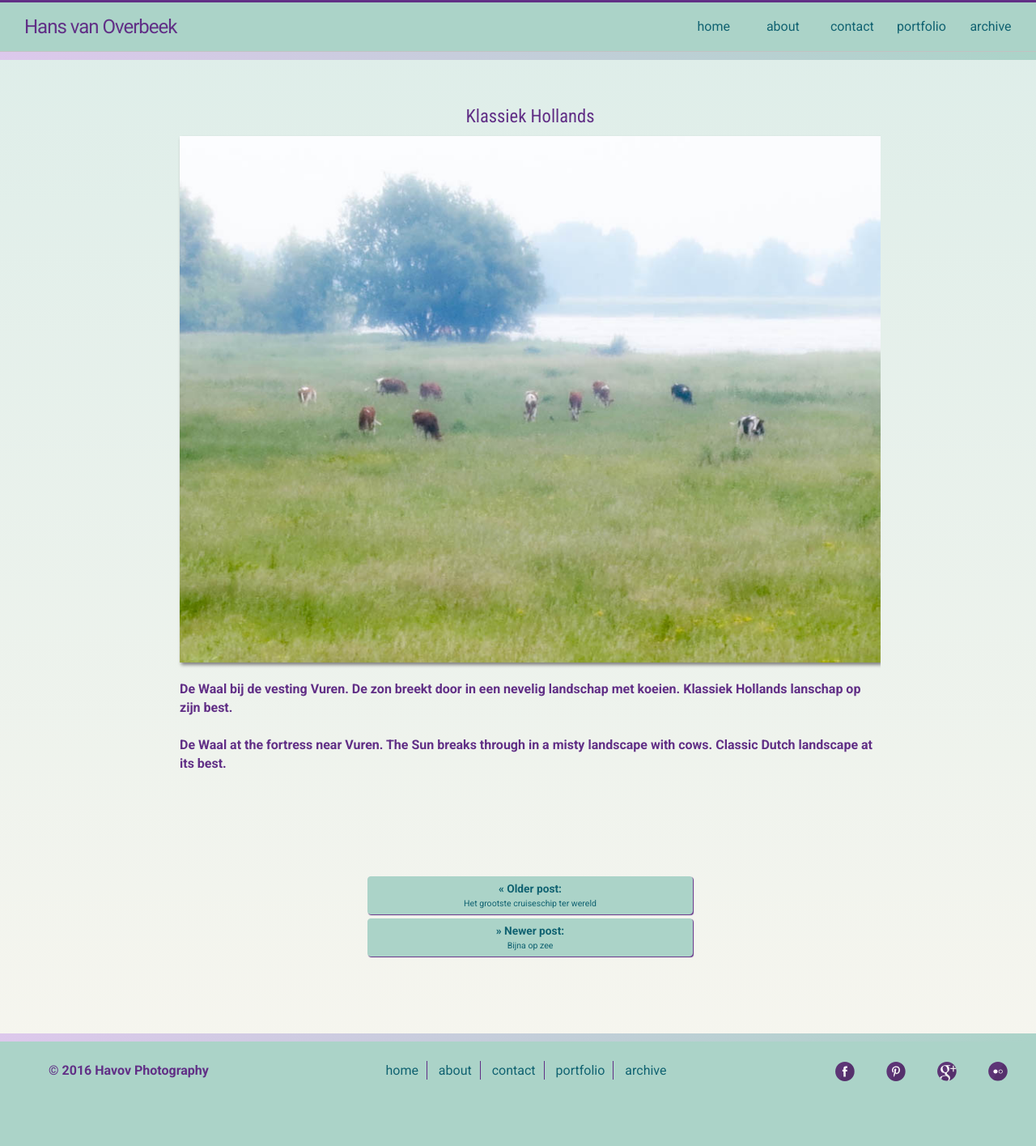
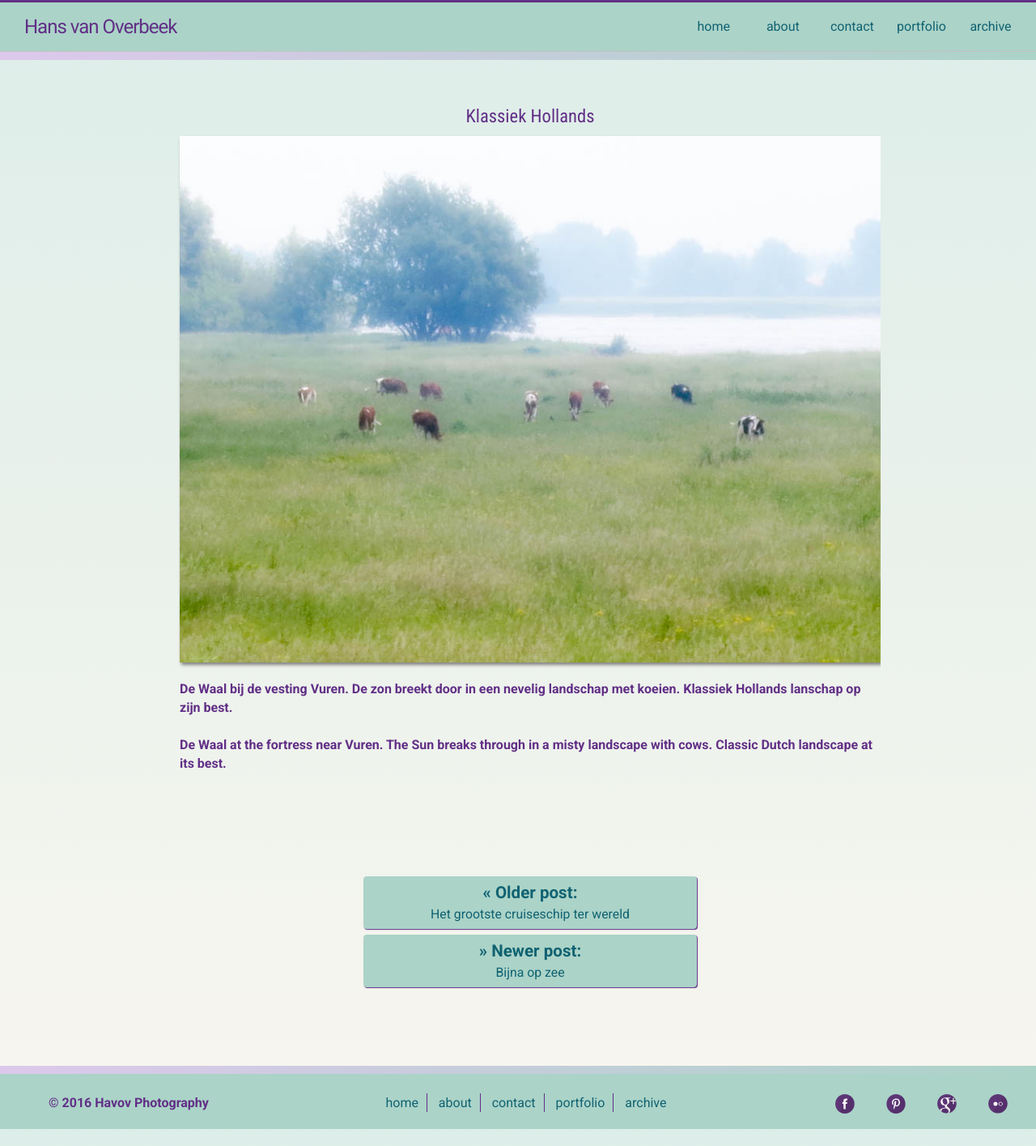
Before and after one commit to hansvanoverbeek/photoblog, a Jekyll site: the page built from _posts/2016-06-02-uiterwaarden.md, in a window 1280 px wide. Shown: the whole page at 81% size. Built offline with Jekyll 4.4.1, drawn with Linux system fonts in a browser that asks for light colours; comment, search, counter and statistics services are not loaded; after the commit the page ends 1394 px from its top, so only the background shows below that.

Commit message:
styles pagination

```diff
--- a/_sass/_layout.scss
+++ b/_sass/_layout.scss
@@ -186,11 +186,10 @@ main img {
 
 main a {
   text-decoration: none;
-  //background-color:  lighten($secondary-color, 20%);
   padding: 5px;
   border-radius: 4px;
   border: 1px solid $secondary-color;
-  font-size: smaller;
+  font-size: normal;
 }
 
 li.text-left p {
@@ -240,12 +239,22 @@ div.pagination {
 .page_number,
 .previous {
   background-color: $secondary-color;
-  font-size: 60%;
+  font-size: 90%;
   margin: 0.5em;
-  padding: 5px;
+  padding: 5px 10px;
   border-radius: 4px;
   border: 1px solid lighten($brand-color, 10%);
   box-shadow: 1px 1px 1px lighten($secondary-color, 50%);
+}
+
+@media screen and (max-width: 450px) {
+  .next,
+  .page_number,
+  .previous {
+    font-size: 80%;
+    margin: 0.2em;
+    padding: 5px;
+  }
 }
 
 //Vooruit en terug onder een post
@@ -369,7 +378,6 @@ footer {
   margin: 0 auto;
   background-color: $secondary-color;
   width: 100%;
-  height: 15vh;
 }
 
 .footer-box {
@@ -457,6 +465,9 @@ div.footer-box,
 }
 
 @media screen and (max-width: 600px) {
+  footer {
+    padding-top: 30px;
+  }
   .footer-box,
   .footer-box.box1,
   .footer-box.box2,
```
